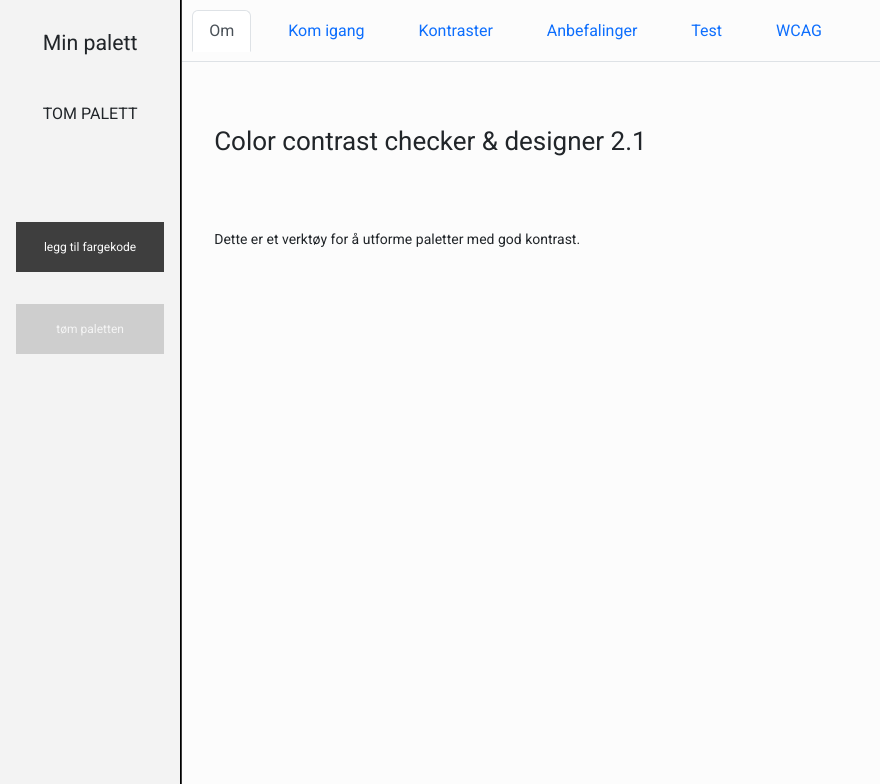
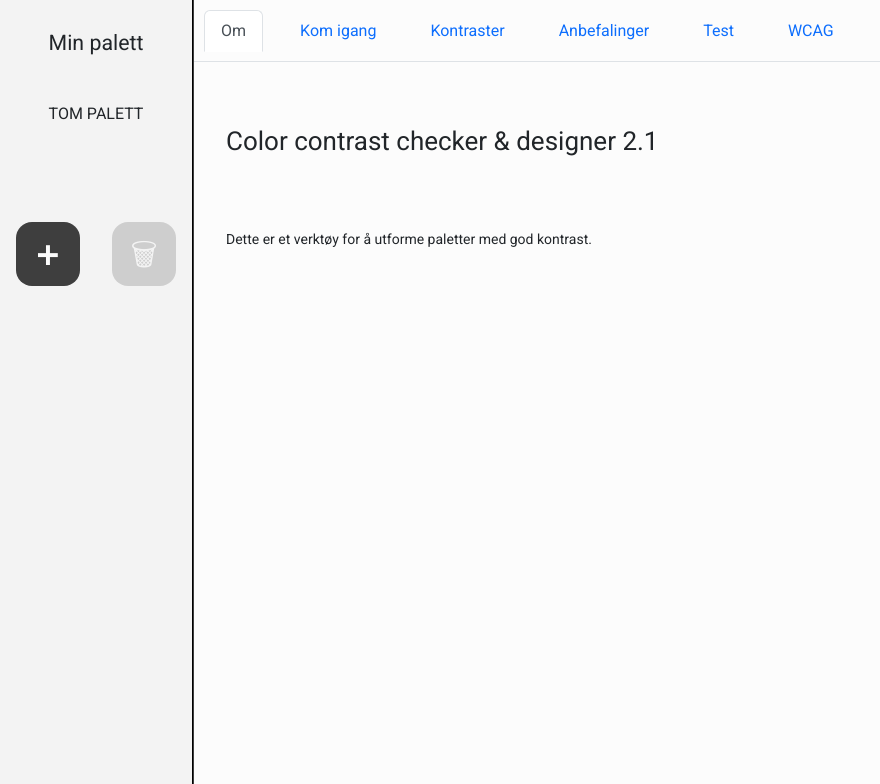
Before and after one commit to NorskRegnesentral/ccc21, a React (Create React App) app: page /#/ in a window 1536 px wide. Shown: the top 784 px of the page, without its empty margins (0-880 px from the left). Built offline with nearby package versions, Linux system fonts and the light colour scheme.

Commit message:
Change palette control buttons to icons

```diff
--- a/src/components/myColors/myColors.css
+++ b/src/components/myColors/myColors.css
@@ -9,8 +9,8 @@
 @media screen and (min-width: 1400px) {
     .adaptive-bar {
         border-right: 2px groove var(--base-color-dark-grey);
-        grid-template-areas: "heading" "colorlist" "addbutton" "clearbutton" "freespace";
-        grid-template-rows: auto auto 82px 82px 1fr;
+        grid-template-areas: "heading" "colorlist" "controls" "freespace";
+        grid-template-rows: auto auto auto 1fr;
         height: 100vh;
     }
 }
@@ -18,8 +18,8 @@
 @media not screen and (min-width: 1400px) {
     .adaptive-bar {
         border-bottom: 2px groove var(--base-color-dark-grey);
-        grid-template-areas: "heading colorlist addbutton clearbutton freespace";
-        grid-template-columns: auto auto 150px 150px 1fr;
+        grid-template-areas: "heading colorlist controls freespace";
+        grid-template-columns: auto auto auto 1fr;
         height: 100px;
         width: 100vw;
     }
@@ -44,6 +44,18 @@
     grid-area: colorlist;
     text-align: center;
     vertical-align: middle;
+}
+
+.color-list-controls {
+    display: flex;
+    flex-direction: row;
+    grid-area: controls;
+    padding: 0;
+    margin: 0;
+}
+
+.color-list-control-separator {
+    flex-grow: 1;
 }
 
 @media screen and (min-width: 1400px) {
@@ -79,8 +91,11 @@
 
 .palette-button {
   padding: .7rem 0.7rem 0.7rem .7rem;
-  font-size: 12px;
-  height: 50px;
+  width: 4rem;
+  height: 4rem;
+  border-radius: 1rem;
+  font-size: 30px;
+  /* height: 50px; */
   margin: 1rem;
   display: flex;
   align-items: center;
--- a/src/components/myColors/myColors.jsx
+++ b/src/components/myColors/myColors.jsx
@@ -58,20 +58,19 @@ const MyColors = ({ colorList, setColorList, direction, setDirection }) => {
           </li>
         ))}
       </ul>
+      <ul className="color-list-controls">
         <button
           disabled={colorList.length === numberOfColors.MAX ? true : false }
           className="palette-button palette-add"
           onClick={addColorValue}
-        >
-          {t('add-color')}
-        </button>
+        >🞥</button>
+        <div className="color-list-control-separator"/>
         <button
           disabled={colorList.length === 0 ? true : false }
           className="palette-button palette-clear"
           onClick={clearColorValues}
-        >
-          {t('clear-palette')}
-        </button>
+        >🗑 </button>
+      </ul>
     </div>
   );
 };
```
